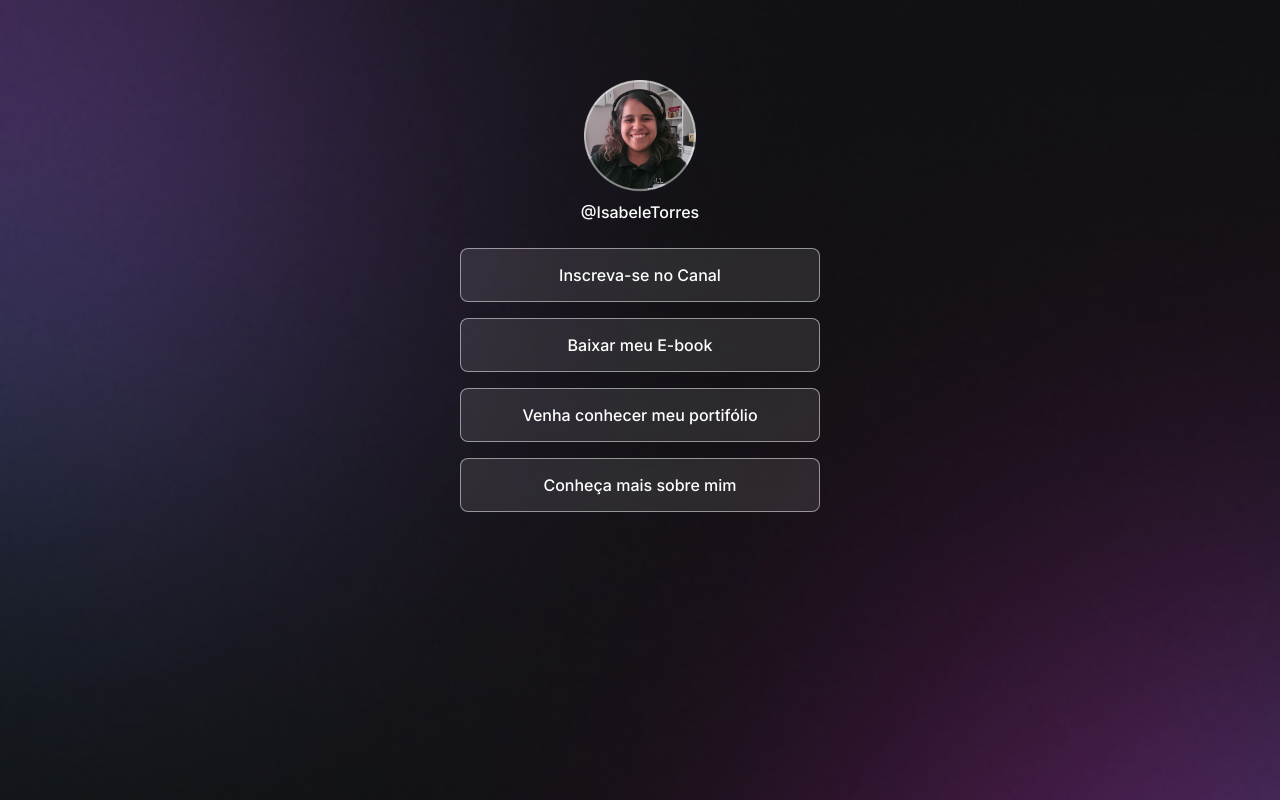
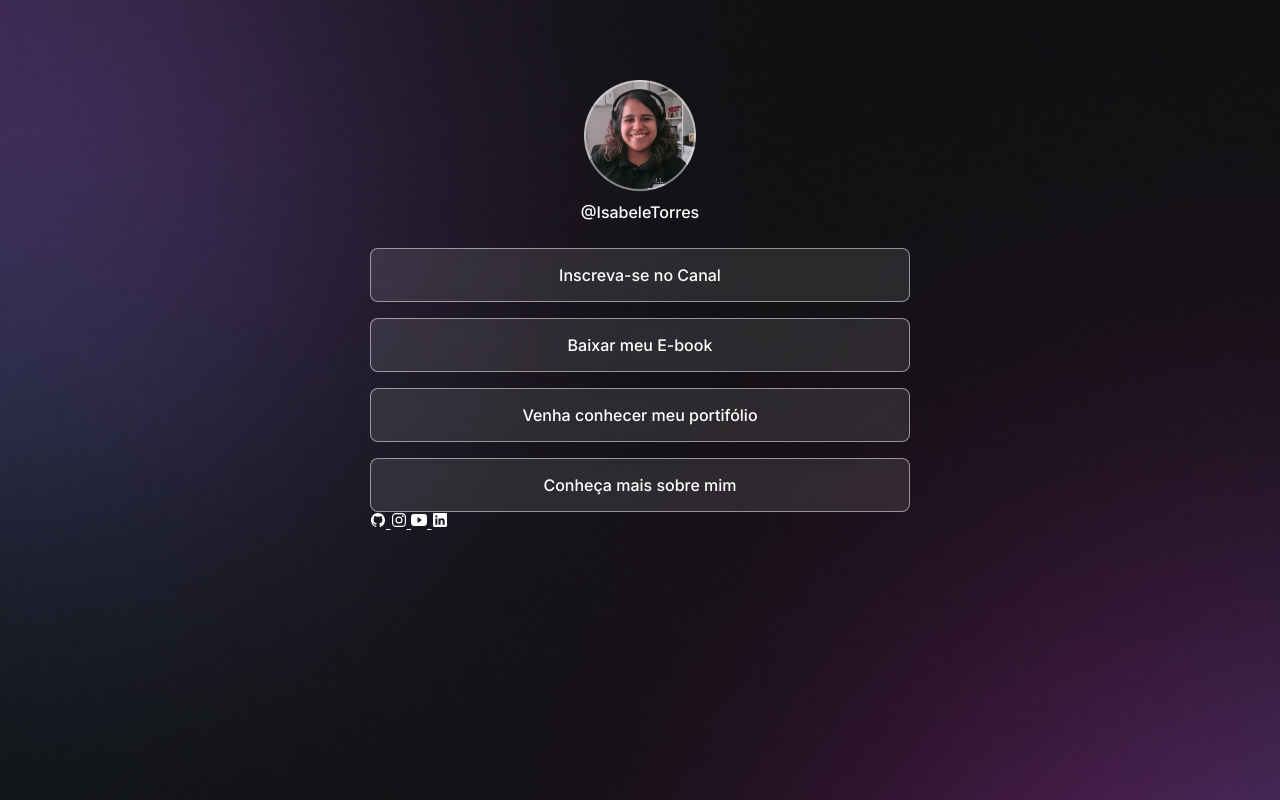
Before and after one commit to isabeletorres/sobreMim, a plain HTML site: page index.html in a window 1280 px wide. Drawn offline with nearby package versions, Linux system fonts and the light colour scheme.

Commit message:
Adicionando ícones

```diff
--- a/index.html
+++ b/index.html
@@ -33,6 +33,31 @@
             <a href="#" target="_blank">Conheça mais sobre mim</a>
           </li>
         </ul>
+        <div id="social-links">
+            <a href="https://github.com/maykbrito" target="_blank">
+          <ion-icon name="logo-github"></ion-icon>
+        </a>
+
+        <a href="https://instagram.com/maykbrito" target="_blank">
+          <ion-icon name="logo-instagram"></ion-icon>
+        </a>
+
+        <a href="https://youtube.com/maykbrito" target="_blank">
+          <ion-icon name="logo-youtube"></ion-icon>
+        </a>
+
+        <a href="https://linkedin.com/in/maykbrito" target="_blank">
+          <ion-icon name="logo-linkedin"></ion-icon>
+        </a>
+        </div>
     </div>
+    <script
+      type="module"
+      src="https://unpkg.com/ionicons@5.5.2/dist/ionicons/ionicons.esm.js"
+    ></script>
+    <script
+      nomodule
+      src="https://unpkg.com/ionicons@5.5.2/dist/ionicons/ionicons.js"
+    ></script>
   </body>
 </html>
--- a/style.css
+++ b/style.css
@@ -13,13 +13,14 @@ body *{
   color: #ffff ;
 }
 #container{
-  width: 360px;
-  height: 712px;
-  margin: 56px auto 0px;
+    width: 100%;
+    max-width: 588px;
+    margin: 56px auto 0px;
+    padding: 0 24px;
+
 }
 #profile {
   text-align: center;
-  padding: 24px;
   padding: 24px;
 }
 #profile img{
```
